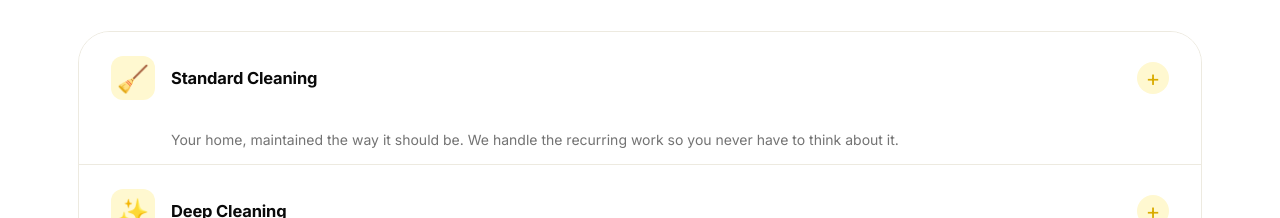
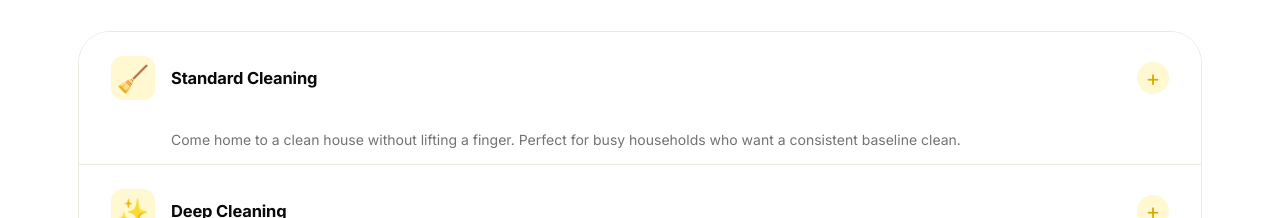
Before and after one commit to alekwayne3-crypto/personal_site, a React (Vite) app in the folder client/: page / in a window 1280 px wide. Shown: the part 1160-1378 px from the top of the page. Built offline with nearby package versions, Linux system fonts and the light colour scheme.

Commit message:
Update Standard Cleaning body text to benefit-focused

```diff
--- a/client/src/components/Services.jsx
+++ b/client/src/components/Services.jsx
@@ -4,7 +4,7 @@ const SERVICES = [
   {
     icon: '🧹',
     title: 'Standard Cleaning',
-    desc: 'Your home, maintained the way it should be. We handle the recurring work so you never have to think about it.',
+    desc: 'Come home to a clean house without lifting a finger. Perfect for busy households who want a consistent baseline clean.',
     features: ['Kitchen Surfaces Cleaned', 'Bathrooms Cleaned & Sanitized', 'Bedrooms Tidied & Beds Made', 'Floors Vacuumed & Mopped', 'Dusting of Surfaces', 'Add-Ons Available'],
   },
   {
```
